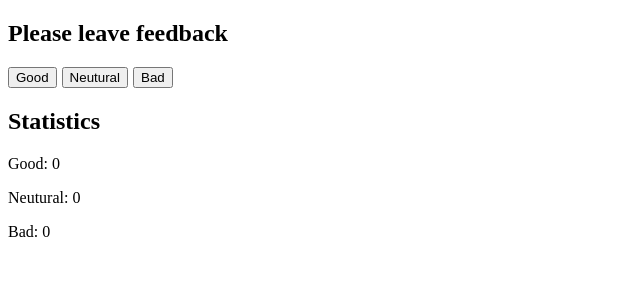
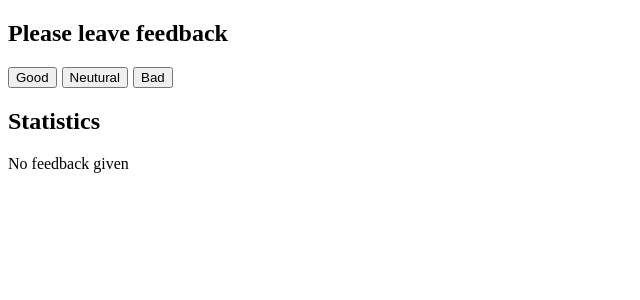
Before and after one commit to el-ki/goit-react-hw-02-feedback, a React (Create React App) app: page / in a window 1280 px wide. Shown: the top 300 px of the page, without its empty margins (0-640 px from the left). Built offline with nearby package versions, Linux system fonts and the light colour scheme.

Commit message:
add total and percentage of positive feedback

```diff
--- a/package.json
+++ b/package.json
@@ -2,7 +2,7 @@
   "name": "goit-react-hw-02-feedback",
   "version": "0.1.0",
   "private": true,
-  "homepage": "https://el-ki/github.io/goit-react-hw-02-feedback",
+  "homepage": "https://el-ki.github.io/goit-react-hw-02-feedback/",
   "dependencies": {
     "@testing-library/jest-dom": "^5.12.0",
     "@testing-library/react": "^11.2.6",
--- a/src/App.js
+++ b/src/App.js
@@ -1,4 +1,4 @@
-import React from 'react';
+import React, { Component } from 'react';
 import Section from './components/Section';
 import Statistics from './components/Statistics';
 import FeedbackOptions from './components/FeedbackOptions';
@@ -6,7 +6,7 @@ import FeedbackOptions from './components/FeedbackOptions';
 // import logo from './logo.svg';
 // import './App.css';
 
-class App extends React.Component {
+class App extends Component {
   // static defaultProps = {
   //   good: 0,
   //   neutural: 0,
@@ -53,8 +53,12 @@ class App extends React.Component {
             good={this.state.good}
             neutural={this.state.neutural}
             bad={this.state.bad}
-            total={5}
-            positivePercentage={1}
+            total={this.state.good + this.state.neutural + this.state.bad}
+            positivePercentage={Math.round(
+              (this.state.good /
+                (this.state.good + this.state.neutural + this.state.bad)) *
+                100,
+            )}
           />
         </Section>
       </div>
--- a/src/components/Statistics/index.js
+++ b/src/components/Statistics/index.js
@@ -1,12 +1,27 @@
-import React from "react";
+import React from 'react';
 
-const Statistics = ({ good, neutural, bad }) => {
+const Statistics = ({ good, neutural, bad, total, positivePercentage }) => {
   return (
     <div className="stats">
-      <p>Good: {good}</p>
-      <p>Neutural: {neutural}</p>
-      <p>Bad: {bad}</p>
+      {total > 0 ? (
+        <div>
+          <p>Good: {good}</p>
+          <p>Neutural: {neutural}</p>
+          <p>Bad: {bad}</p>
+          <p> Total: {total}</p>
+          <p> Positive feedback: {positivePercentage}%</p>
+        </div>
+      ) : (
+        <p>No feedback given</p>
+      )}
     </div>
+    //   <div className="stats">
+    //   <p>Good: {good}</p>
+    //   <p>Neutural: {neutural}</p>
+    //   <p>Bad: {bad}</p>
+    //   {total > 0 && <p> Total: {total}</p>}
+    //   {total > 0 && <p> Total: {positivePercentage}%</p>}
+    // </div>
   );
 };
 
```
